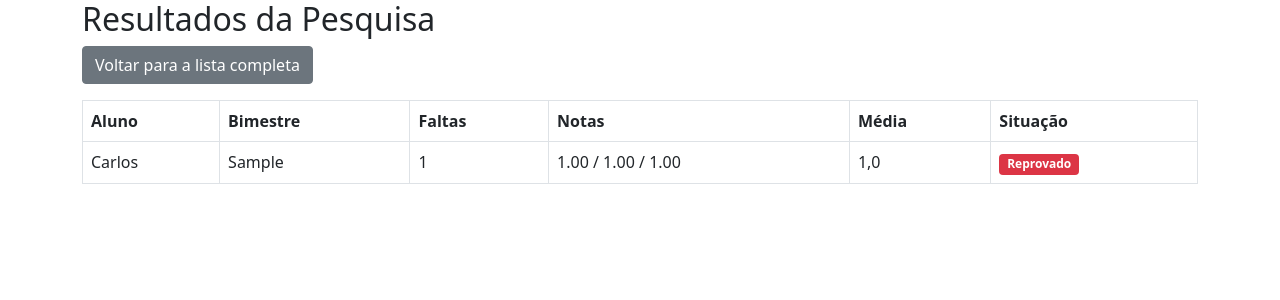
After one commit to charlesaguiar93/crud_usuarios, a PHP site: page /resultados.php in a window 1280 px wide. The commit adds this page. Shown: the top 300 px of the page. Run offline with PHP 8.4, Linux system fonts and the light colour scheme; data comes from the database, SQL or seed files in the repository; tables that the repository leaves empty hold one stand-in row (values such as "Sample post").

Commit message:
crud_usuarios

```diff
--- a/notas_form.php
+++ b/notas_form.php
@@ -25,6 +25,10 @@ $result_usuarios = $conn->query($sql_usuarios);
    <link href="https://cdn.jsdelivr.net/npm/bootstrap@5.0.2/dist/css/bootstrap.min.css" rel="stylesheet">
 </head>
 <body class="bg-light">
+<!-- O formulário envia os dados para resultado.php -->
+
+
+
 
 <div class="container mt-5">
     <div class="card shadow">
--- a/notas_salvar.php
+++ b/notas_salvar.php
@@ -11,7 +11,7 @@ $faltas = $_POST['faltas'];
 $regexnum =  "/^[0-9]+(\.[0-9]{1,2})?$/"; // Aceita números inteiros ou decimais com até 2 casas (para notas e peso)
 $regexfaltas = "/^\d+$/"; // Aceita apenas números inteiros para faltas
 
-/* Validação dos inputs  */
+/* Validação dos inputs do formulário */
 if (!preg_match($regexnum, $nota1) || !preg_match($regexnum, $nota2) || !preg_match($regexnum, $nota3) || !preg_match($regexnum, $peso ) || !preg_match($regexfaltas, $faltas)) {
     echo "<script>alert('Erro: Por favor, insira valores numéricos válidos.'); window.history.back();</script>";/* window.history.back() faz o redirecionamento para a página anterior */
     exit();
--- /dev/null
+++ b/resultados.php
@@ -0,0 +1,95 @@
+
+<?php
+include "conexao.php"; // Conecta ao banco
+
+// 1. Pega os dados enviados pelo formulário
+$nome = $_GET['busca_nome'] ?? '';
+$bimestre = $_GET['busca_bimestre'] ?? '';
+$faltas = $_GET['busca_faltas'] ?? '';
+
+
+// 2. Monta a SQL dinâmica
+$sql = "SELECT n.*, u.nome FROM notas_alunos n
+        INNER JOIN usuarios u ON n.aluno_id = u.id
+        WHERE 1=1 "; /* O "WHERE 1=1" é um truque para facilitar a adição de condições com AND depois */
+
+
+/* Filtros se não estiverem vazios */
+if (!empty($nome)) {
+    $nome_limpo = mysqli_real_escape_string($conn, $nome);
+    $sql .= " AND u.nome LIKE '%$nome_limpo%'";
+}
+
+if (!empty($bimestre)) {
+    $bim_limpo = mysqli_real_escape_string($conn, $bimestre);
+    $sql .= " AND n.bimestre LIKE '%$bim_limpo%'";
+}
+
+
+
+
+$resultado = mysqli_query($conn, $sql);
+?>
+
+<!-- 3. Exibe os resultados em uma tabela -->
+<!DOCTYPE html>
+<html>
+<head>
+        <link href="https://cdn.jsdelivr.net/npm/bootstrap@5.0.2/dist/css/bootstrap.min.css" rel="stylesheet">
+    <title>Resultados da Busca</title>
+    <!-- Inclua o CSS do Bootstrap aqui -->
+</head>
+<body>
+<div class="container">
+    <h2>Resultados da Pesquisa</h2>
+    <a href="notas_form.php" class="btn btn-secondary mb-3">Voltar para a lista completa</a>
+
+    <table class="table table-bordered">
+        <thead>
+            <tr>
+                <th>Aluno</th>
+                <th>Bimestre</th>
+                <th>Faltas</th>
+                <th>Notas</th>
+                <th>Média</th>
+                <th>Situação</th>
+            </tr>
+        </thead>
+        <tbody>
+            <?php
+            if (mysqli_num_rows($resultado) > 0) {
+                while ($linha = mysqli_fetch_assoc($resultado)) {
+            $soma = $linha['nota1'] + $linha['nota2'] + $linha['nota3'];
+                $media = $soma / 3;
+                $ponderada = $media * $linha['peso'];
+
+                // Lógica para definir a situação do aluno
+                if ($media >= 7 && $linha['faltas'] <= 10) {
+                    $situacao = "Aprovado";
+                    $classe = "badge bg-success";
+                } elseif ($media >= 5 && $linha['faltas'] <= 10) {
+                    $situacao = "Recuperação";
+                    $classe = "badge bg-warning text-dark";
+                } else {
+                    $situacao = "Reprovado";
+                    $classe = "badge bg-danger";
+                }
+                    echo "<tr>";
+                    echo "<td>" . $linha['nome'] . "</td>";
+                    echo "<td>" . $linha['bimestre'] . "</td>";
+                    echo "<td>" . $linha['faltas'] . "</td>";
+                    echo "<td>" . $linha['nota1'] . " / " . $linha['nota2'] . " / " . $linha['nota3'] . "</td>";
+                    echo "<td>" . number_format($media, 1, ',', '.') . "</td>";
+                    echo "<td><span class='" . $classe . "'>" . $situacao . "</span></td>";
+
+                    echo "</tr>";
+                }
+            } else {
+                echo "<tr><td colspan='6'>Nenhum aluno encontrado com esses filtros.</td></tr>";
+            }
+            ?>
+        </tbody>
+    </table>
+</div>
+</body>
+</html>
```
Also changed, not shown: notas_index.php (+12 -0 lines).
